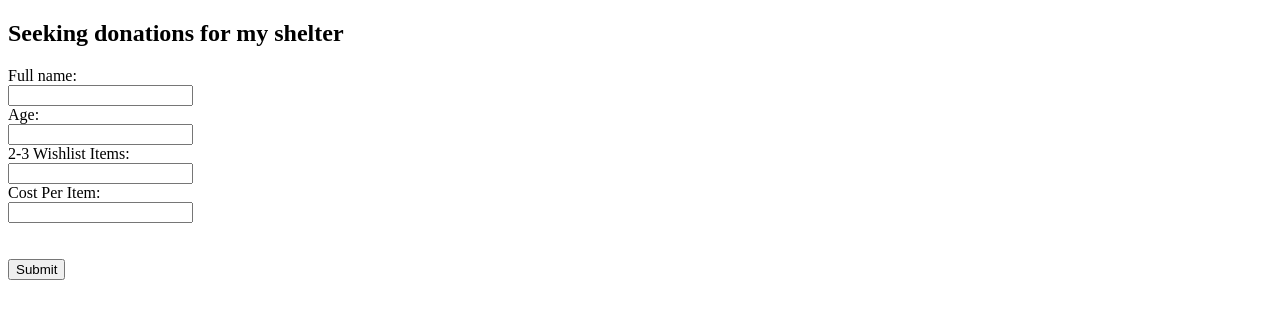
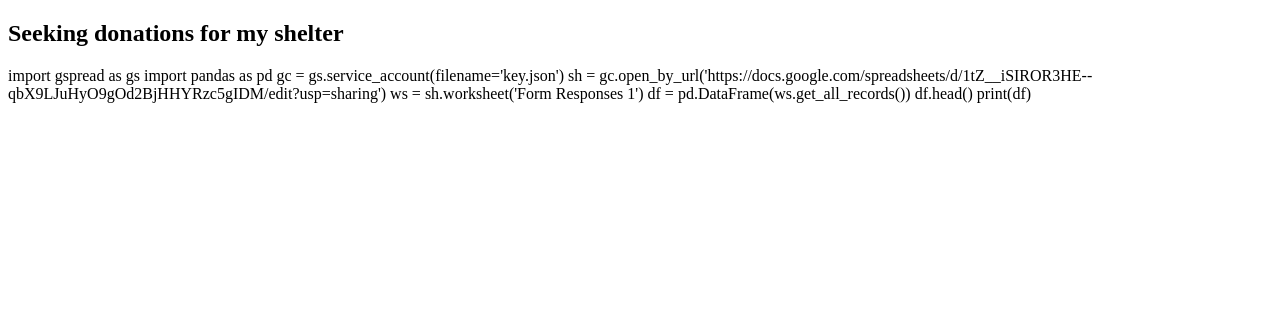
Before and after one commit to EchoCodez/Hackathon, a plain HTML site: page seekingdonations.html in a window 1280 px wide. Drawn offline with Linux system fonts and the light colour scheme.

Commit message:
added gspread

```diff
--- a/seekingdonations.html
+++ b/seekingdonations.html
@@ -3,19 +3,19 @@
 <body>
 
 <h2>Seeking donations for my shelter</h2>
+<py-script>
+    import gspread as gs
+    import pandas as pd
 
-<form action="/action_page.php">
-  <label for="fname">Full name:</label><br>
-  <input type="text" id="fname" name="fname" value=""><br>
-  <label for="age">Age:</label><br>
-  <input type="text" id="age" name="age" value=""><br>
-  <label for="list">2-3 Wishlist Items:</label><br>
-  <input type="text" id="wishlist" name="wishlist" value=""><br>
-  <label for="list">Cost Per Item:</label><br>
-  <input type="text" id="cost" name="Cost Per Item" value=""><br><br><br>
-  <input type="submit" value="Submit">
-</form>
+    gc = gs.service_account(filename='key.json')
+    sh = gc.open_by_url('https://docs.google.com/spreadsheets/d/1tZ__iSIROR3HE--qbX9LJuHyO9gOd2BjHHYRzc5gIDM/edit?usp=sharing')
 
+    ws = sh.worksheet('Form Responses 1')
+    df = pd.DataFrame(ws.get_all_records())
+    df.head()
+
+    print(df)
+</py-script>
 
 </body>
 </html>
```
Also changed, not shown: 1 other file.
